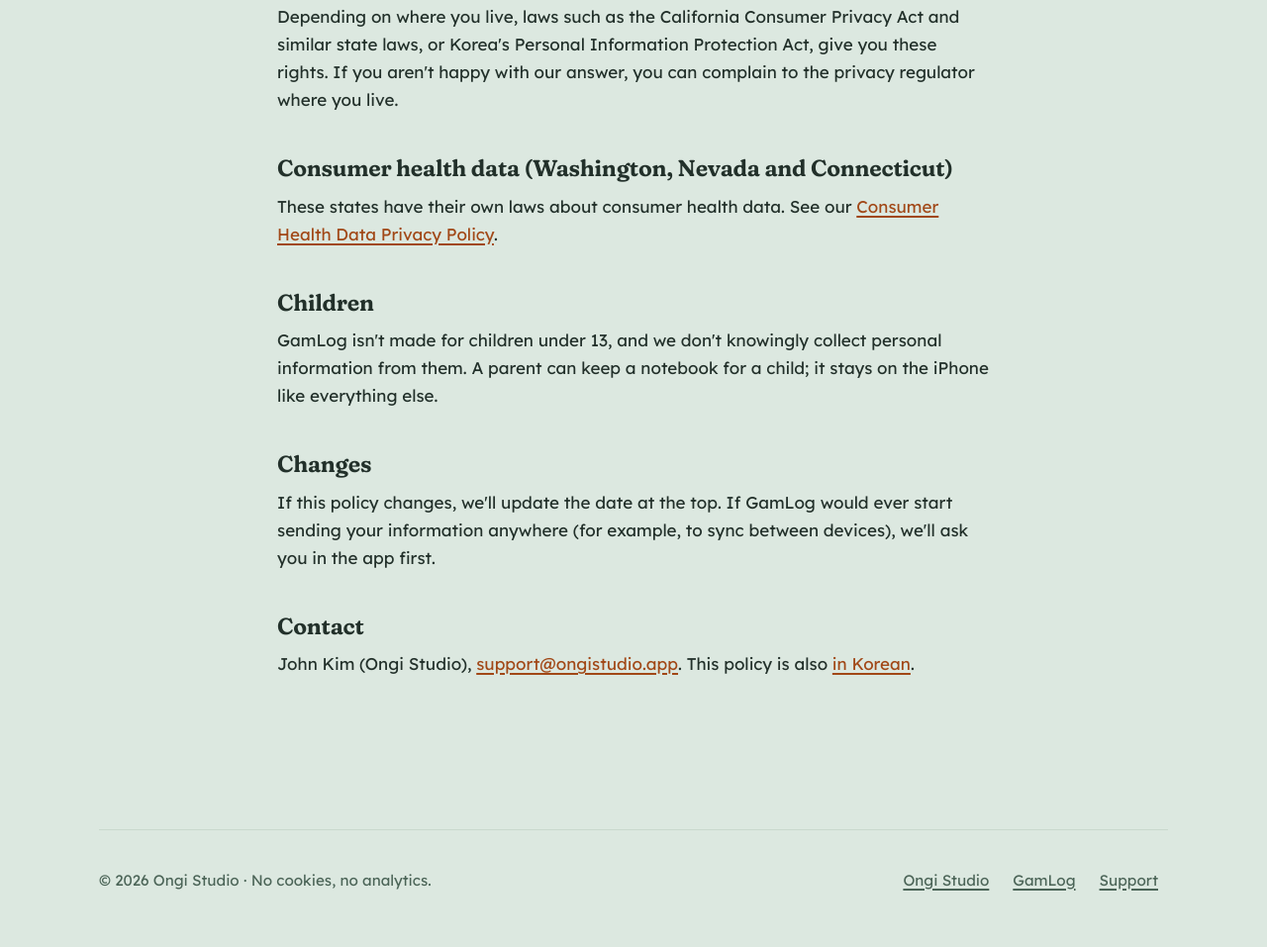
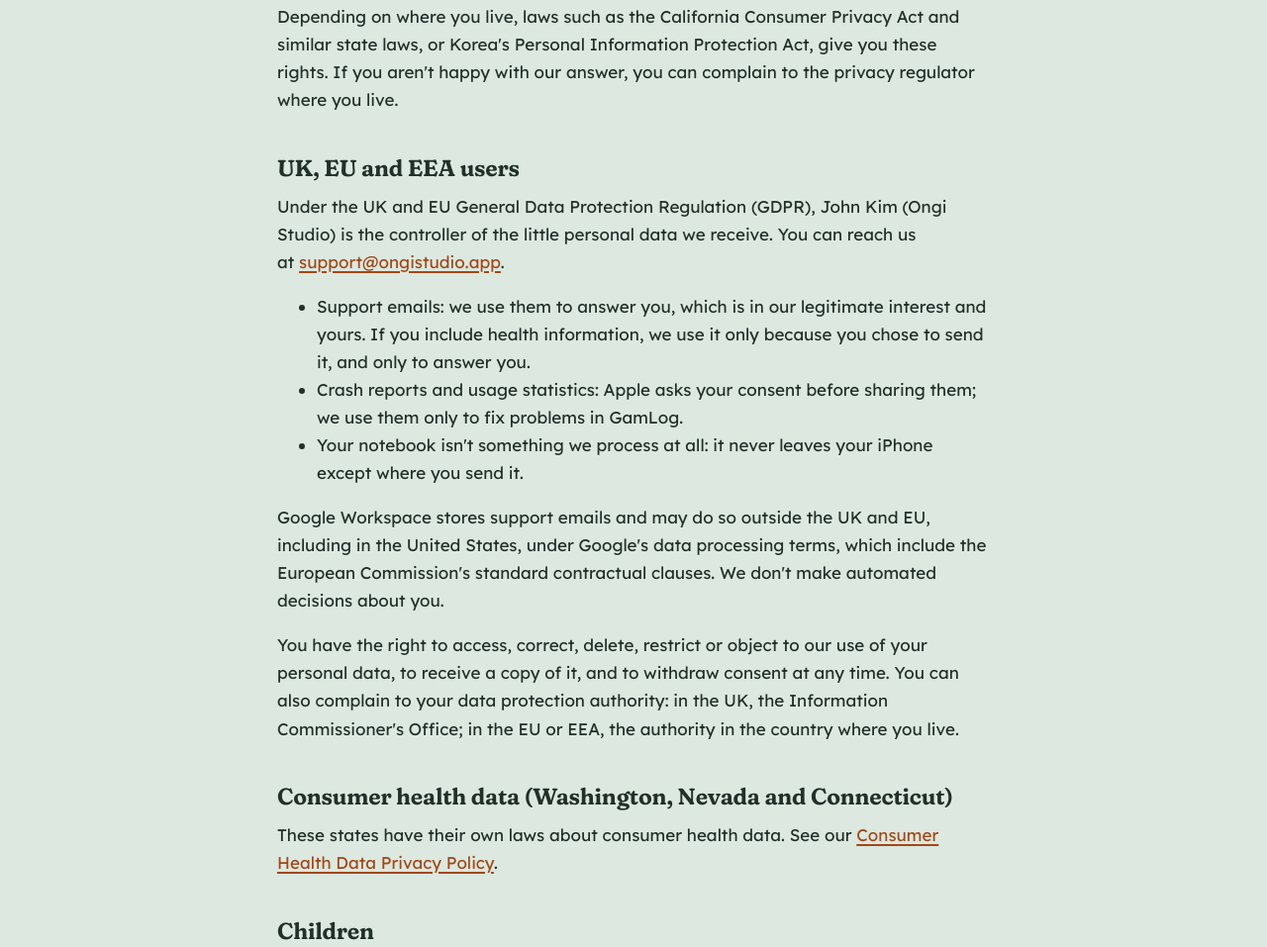
Before and after one commit to johnkim1x4/ongistudio, a plain HTML site: page gamlog/privacy/index.html in a window 1280 px wide. Shown: the part 2485-3442 px from the top of the page at 99% size. Drawn offline with Linux system fonts and the light colour scheme.

Commit message:
content: GamLog privacy policy adds a UK, EU and EEA section
Regenerated from bp-log's privacy-en.md: GamLog now launches in every
storefront but mainland China, so the policy names the controller, the legal
basis for support emails and crash reports, the Google Workspace transfer, and
UK/EU rights including the right to complain.

Co-Authored-By: Claude Opus 4.8 <noreply@anthropic.com>

```diff
--- a/gamlog/privacy/index.html
+++ b/gamlog/privacy/index.html
@@ -62,6 +62,15 @@
     <h2>Your rights</h2>
     <p>Your notebook is in your hands: you can view, edit, export (as CSV) and delete it in the app. For anything we hold about you, which is only support emails, you can ask us to show it to you, correct it or delete it by writing to <a href="mailto:support@ongistudio.app">support@ongistudio.app</a>. We'll reply within 10 days, and we won't treat you differently for asking.</p>
     <p>Depending on where you live, laws such as the California Consumer Privacy Act and similar state laws, or Korea's Personal Information Protection Act, give you these rights. If you aren't happy with our answer, you can complain to the privacy regulator where you live.</p>
+    <h2>UK, EU and EEA users</h2>
+    <p>Under the UK and EU General Data Protection Regulation (GDPR), John Kim (Ongi Studio) is the controller of the little personal data we receive. You can reach us at <a href="mailto:support@ongistudio.app">support@ongistudio.app</a>.</p>
+    <ul>
+      <li>Support emails: we use them to answer you, which is in our legitimate interest and yours. If you include health information, we use it only because you chose to send it, and only to answer you.</li>
+      <li>Crash reports and usage statistics: Apple asks your consent before sharing them; we use them only to fix problems in GamLog.</li>
+      <li>Your notebook isn't something we process at all: it never leaves your iPhone except where you send it.</li>
+    </ul>
+    <p>Google Workspace stores support emails and may do so outside the UK and EU, including in the United States, under Google's data processing terms, which include the European Commission's standard contractual clauses. We don't make automated decisions about you.</p>
+    <p>You have the right to access, correct, delete, restrict or object to our use of your personal data, to receive a copy of it, and to withdraw consent at any time. You can also complain to your data protection authority: in the UK, the Information Commissioner's Office; in the EU or EEA, the authority in the country where you live.</p>
     <h2>Consumer health data (Washington, Nevada and Connecticut)</h2>
     <p>These states have their own laws about consumer health data. See our <a href="/gamlog/privacy/health-data/">Consumer Health Data Privacy Policy</a>.</p>
     <h2>Children</h2>
```
